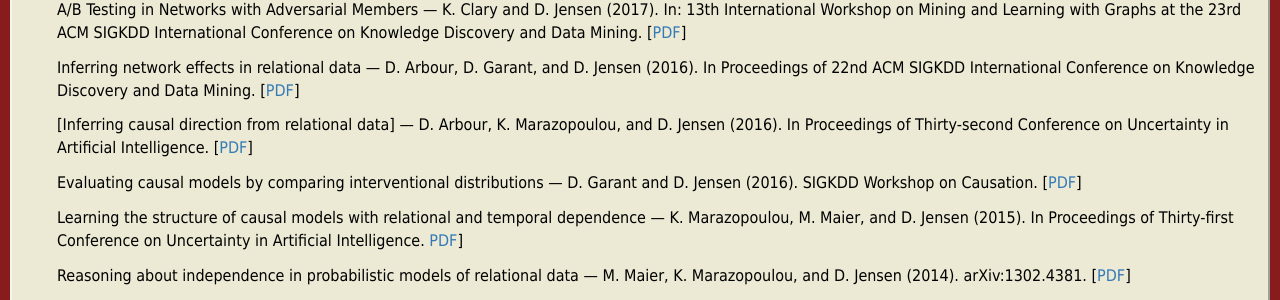
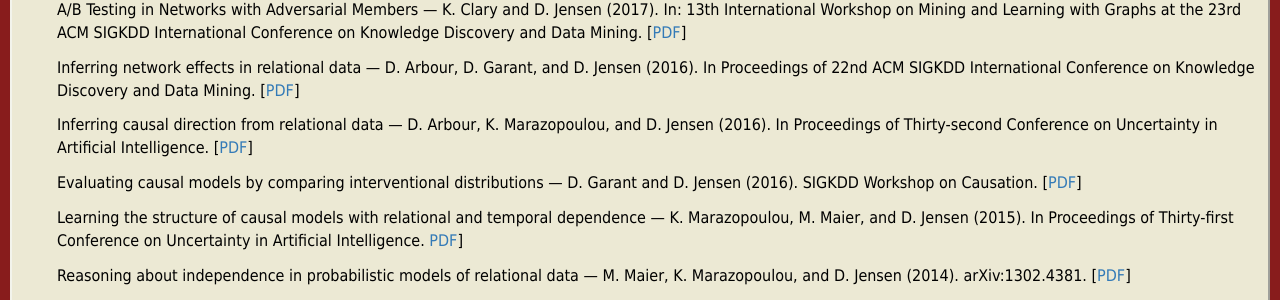
Before and after one commit to KDL-umass/kdl-umass.github.io, a Jekyll site: the page built from publications.md, in a window 1280 px wide. Shown: the part 223-523 px from the top of the page. Built offline with Jekyll 4.4.1, drawn with Linux system fonts in a browser that asks for light colours; nearby versions of some CDN libraries; our own code applies the rules of GitHub Pages for plain Markdown files; comment, search, counter and statistics services are not loaded.

Commit message:
removed bracket typo

```diff
--- a/publications.md
+++ b/publications.md
@@ -6,7 +6,7 @@
 <li class="nobullet pub">Inferring network effects in relational data &mdash; D. Arbour, D. Garant, and D. Jensen (2016). In Proceedings of 22nd ACM SIGKDD International Conference on Knowledge Discovery and Data Mining. [<a href="http://auai.org/uai2015/proceedings/papers/86.pdf">PDF</a>]
 </li>
 
-<li class="nobullet pub">[Inferring causal direction from relational data] &mdash; D. Arbour, K. Marazopoulou, and D. Jensen (2016). In Proceedings of Thirty-second Conference on Uncertainty in Artificial Intelligence. [<a href="http://auai.org/uai2016/proceedings/papers/217.pdf">PDF</a>]
+<li class="nobullet pub">Inferring causal direction from relational data &mdash; D. Arbour, K. Marazopoulou, and D. Jensen (2016). In Proceedings of Thirty-second Conference on Uncertainty in Artificial Intelligence. [<a href="http://auai.org/uai2016/proceedings/papers/217.pdf">PDF</a>]
 </li>
 
 <li class="nobullet pub">Evaluating causal models by comparing interventional distributions &mdash; D. Garant and D. Jensen (2016). SIGKDD Workshop on Causation. [<a href="https://arxiv.org/abs/1608.04698">PDF</a>]
@@ -35,7 +35,6 @@
 
 <h1>Statistical Relational Learning</h1>
 <ul>
-
 <li class="nobullet pub">Relational dependency networks &mdash; J. Neville and D. Jensen (2007). Journal of Machine Learning Research. 8(Mar): 653-692. [<a href="https://kdl.cs.umass.edu/papers/neville-jmlr2007.pdf">PDF</a>]
 </li>
 
```
